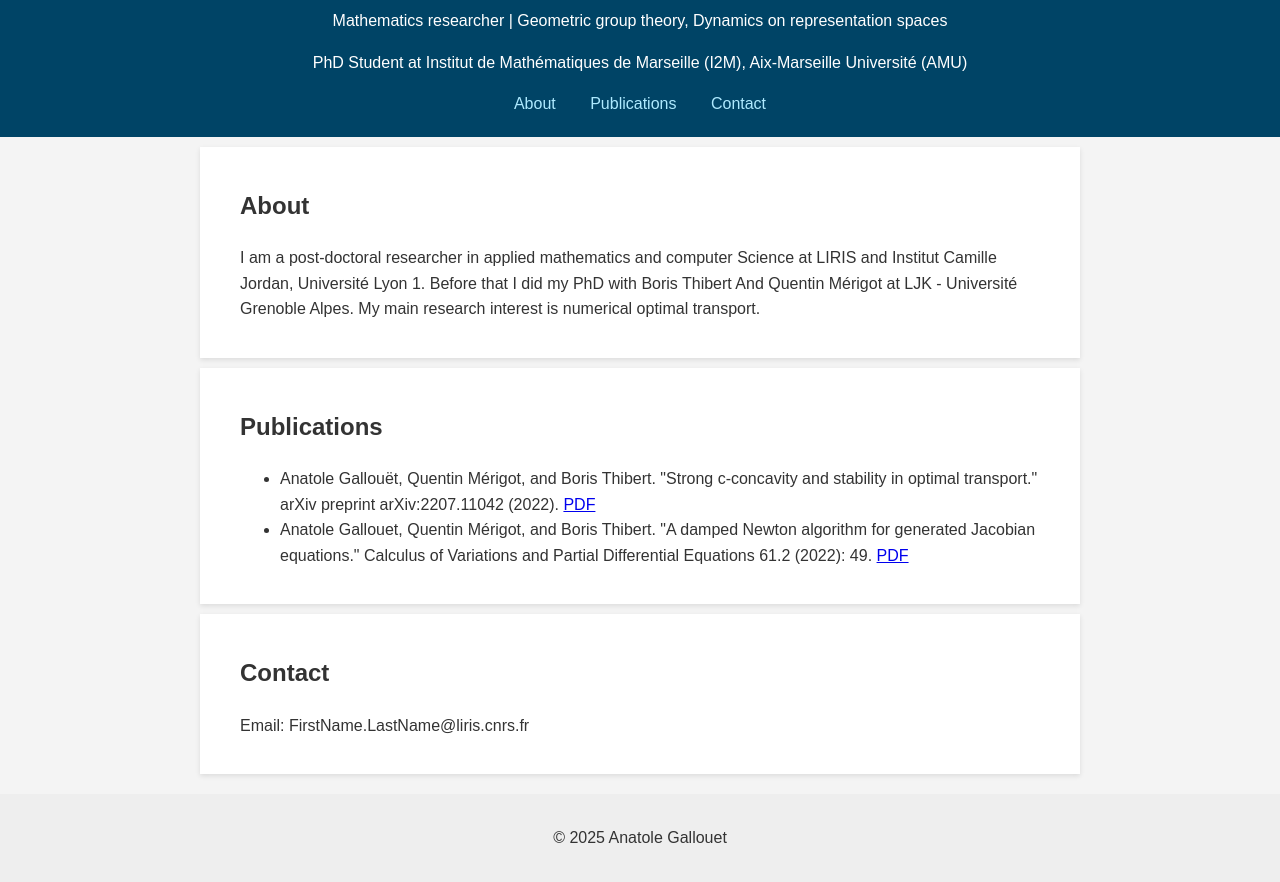
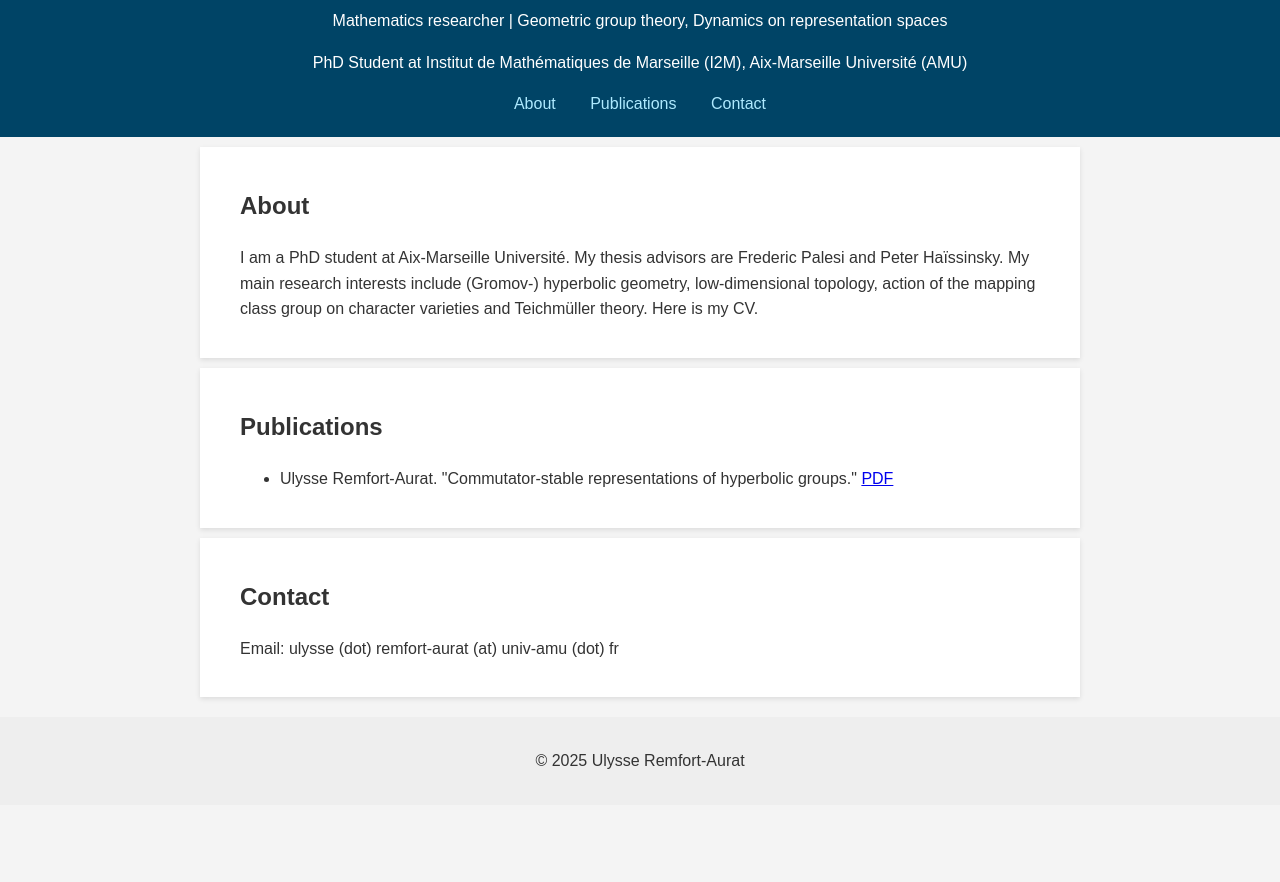
Before and after one commit to uremfort/uremfort.github.io, a plain HTML site: page index.html in a window 1280 px wide. Shown: the part 106-988 px from the top of the page. After the commit the page ends 911 px from the top, so only its background shows below. Drawn offline with Linux system fonts and the light colour scheme.

Commit message:
Update index.html

```diff
--- a/index.html
+++ b/index.html
@@ -6,7 +6,7 @@
   <meta name="viewport" content="width=device-width, initial-scale=1">
   <title>Ulysse Remfort-Aurat – Researcher</title>
   <link rel="stylesheet" href="style.css">
-  <!-- <img src="profile.jpg" alt="Anatole Gallouet" class="profile-pic"> -->
+  <!-- <img src="profile.jpg" alt="Ulysse Remfort-Aurat" class="profile-pic"> -->
 </head>
 <body>
   <header>
@@ -22,29 +22,26 @@
 
   <section id="about">
     <h2>About</h2>
-    <p>I am a post-doctoral researcher in applied mathematics and computer Science at LIRIS and Institut Camille Jordan, Université Lyon 1.
-      Before that I did my PhD with Boris Thibert And Quentin Mérigot at LJK - Université Grenoble Alpes.
-      My main research interest is numerical optimal transport.</p>
+    <p>I am a PhD student at Aix-Marseille Université. My thesis advisors are Frederic Palesi and Peter Ha&iumlssinsky.
+      My main research interests include (Gromov-) hyperbolic geometry, low-dimensional topology, action of the mapping class group on character varieties and Teichm&uumlller theory. Here is my CV. </p>
   </section>
 
   <section id="publications">
     <h2>Publications</h2>
     <ul>
-      <li>Anatole Gallouët, Quentin Mérigot, and Boris Thibert. "Strong c-concavity and stability in optimal transport." arXiv preprint arXiv:2207.11042 (2022).
+      <li> Ulysse Remfort-Aurat. "Commutator-stable representations of hyperbolic groups."
         <a href="https://arxiv.org/abs/2207.11042" target="_blank">PDF </a>
       </li>
-      <li>Anatole Gallouet, Quentin Mérigot, and Boris Thibert. "A damped Newton algorithm for generated Jacobian equations."
-        Calculus of Variations and Partial Differential Equations 61.2 (2022): 49. <a href="https://arxiv.org/pdf/2101.08080" target="_blank">PDF </a></li>
     </ul>
   </section>
 
   <section id="contact">
     <h2>Contact</h2>
-    <p>Email: FirstName.LastName@liris.cnrs.fr</p>
+    <p>Email: ulysse (dot) remfort-aurat (at) univ-amu (dot) fr </p>
   </section>
 
   <footer>
-    <p>&copy; 2025 Anatole Gallouet</p>
+    <p>&copy; 2025 Ulysse Remfort-Aurat</p>
   </footer>
 </body>
 
```
